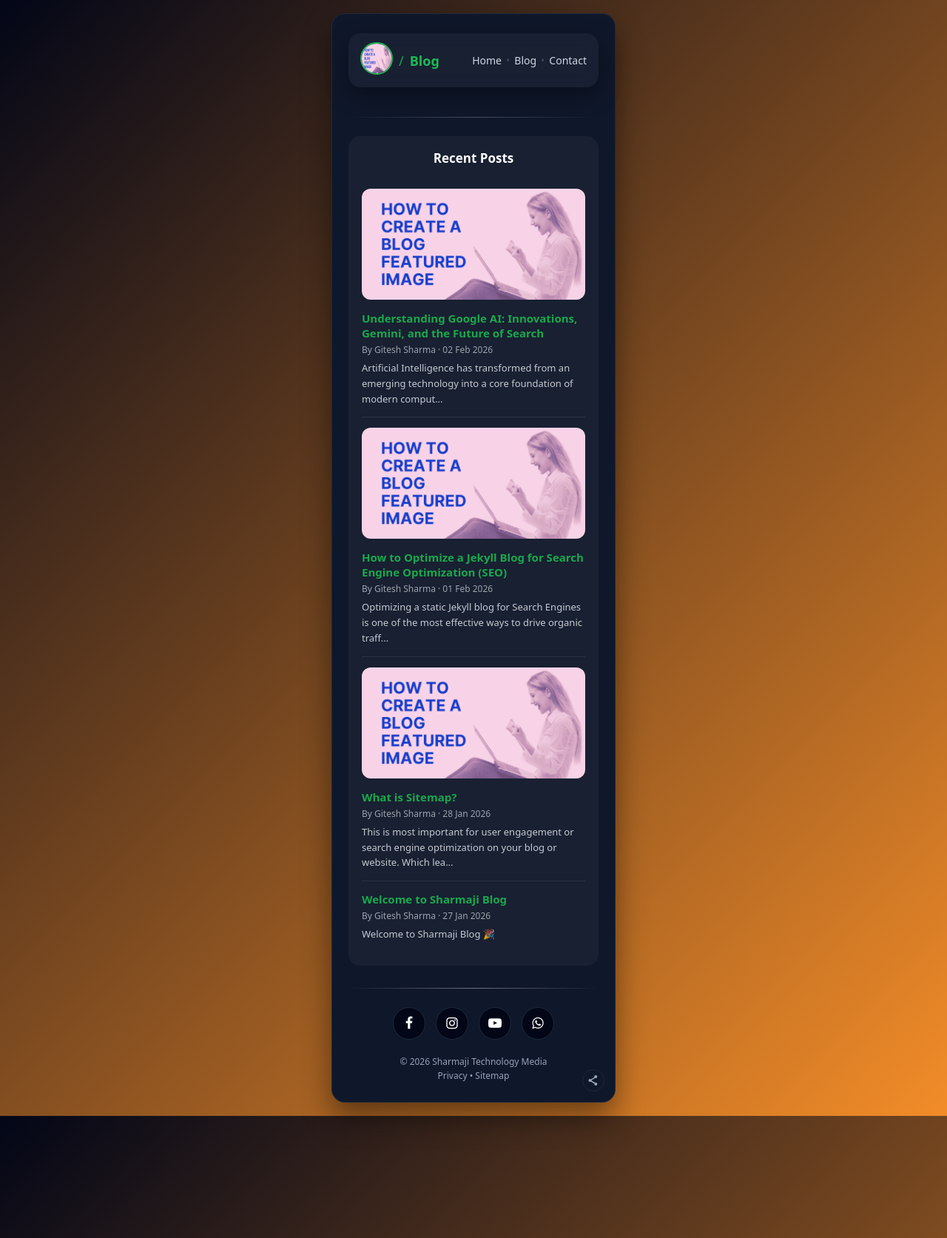
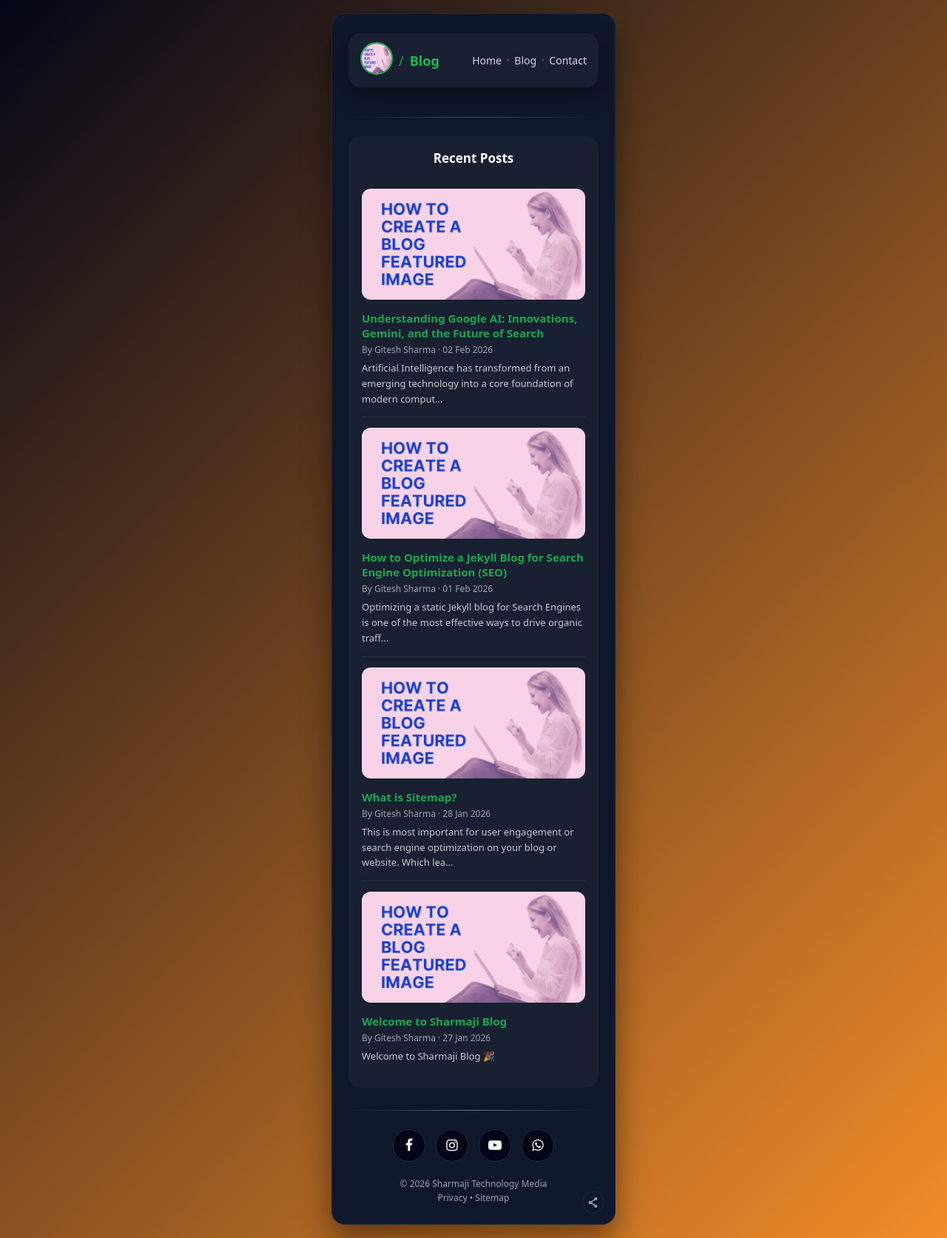
Before and after one commit to gitesh-sharma/blog, a Jekyll site: the page built from index.html, in a window 1280 px wide. Shown: the whole page at 74% size. Built offline with Jekyll 4.4.1, drawn with Linux system fonts in a browser that asks for light colours.

Commit message:
Fix blog home page, posts thumbnails, and add Google AI post
- Updated index.html to handle post image thumbnails and fallback
- Added image front matter to 2026-01-27-welcome-to-sharmaji-blog.md
- Published new post on Google AI in _posts/2026-02-02-google-ai.md
- Renamed assets/css/theme. to assets/css/theme.css
- Updated header, footer, and profile link URLs using site.baseurl
- Added Gemfile for Jekyll site dependencies

Co-authored-by: gitesh-sharma <38495884+gitesh-sharma@users.noreply.github.com>

```diff
--- a/index.html
+++ b/index.html
@@ -25,6 +25,8 @@ title: Gitesh Sharma Blog
 
     {% if post.image %}
     <img src="{{ post.image }}" alt="{{ post.title }}" class="recent-thumb">
+    {% else %}
+    <img src="{{ site.baseurl }}/assets/images/blog-post-images.webp" alt="{{ post.title }}" class="recent-thumb">
     {% endif %}
 
     <span class="recent-title">
```
Also changed, not shown: _posts/2026-01-27-welcome-to-sharmaji-blog.md (+1 -0 lines).
